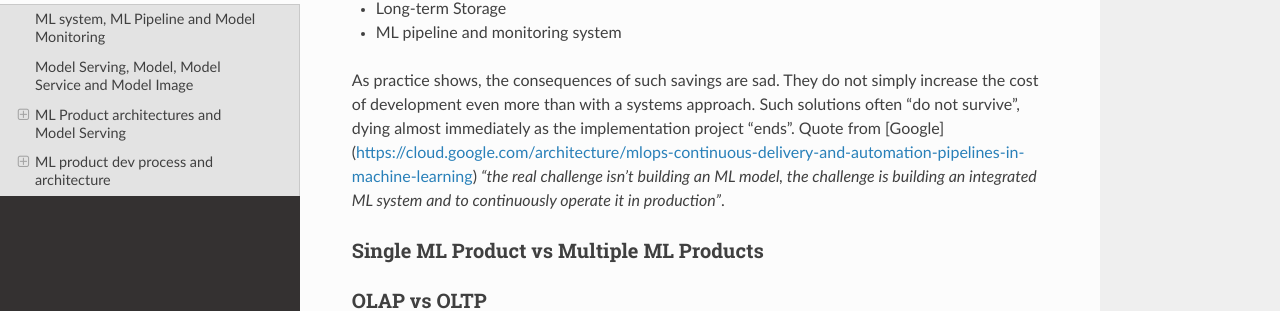
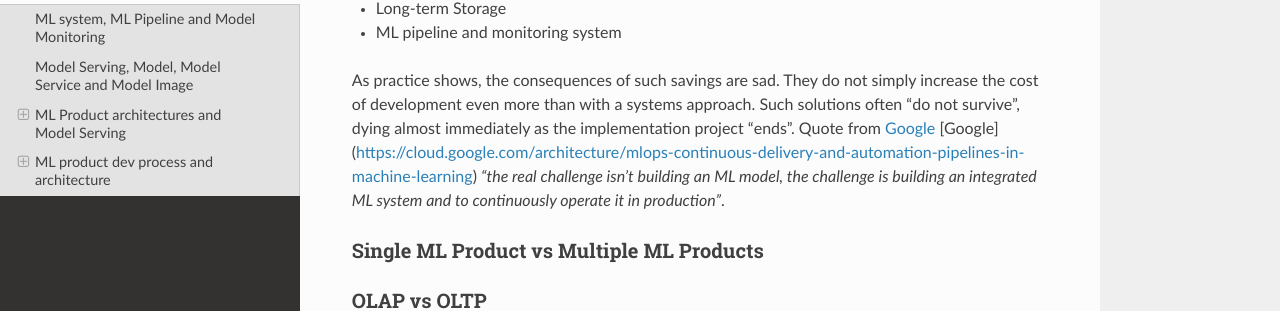
Before and after one commit to 4-DS/SinaraML-Def-Guide, a Sphinx documentation site: the page built from docs/source/concepts.rst, in a window 1280 px wide and 900 px high, scrolled down 10687 px. Shown: the part 187-498 px from the top of the window. Built offline with Sphinx 7.4.7 and the Read the Docs theme 2.0.0, drawn with Linux system fonts in a browser that asks for light colours.

Commit message:
Update concepts.rst

```diff
--- a/docs/source/concepts.rst
+++ b/docs/source/concepts.rst
@@ -191,7 +191,8 @@
 - Long-term Storage
 - ML pipeline and monitoring system
 
-As practice shows, the consequences of such savings are sad. They do not simply increase the cost of development even more than with a systems approach. Such solutions often  “do not survive”, dying almost immediately as the implementation project “ends”. Quote from [Google](https://cloud.google.com/architecture/mlops-continuous-delivery-and-automation-pipelines-in-machine-learning) *"the real challenge isn't building an ML model, the challenge is building an integrated ML system and to continuously operate it in production"*.
+As practice shows, the consequences of such savings are sad. They do not simply increase the cost of development even more than with a systems approach. Such solutions often  “do not survive”, dying almost immediately as the implementation project “ends”. Quote from `Google <https://cloud.google.com/architecture/mlops-continuous-delivery-and-automation-pipelines-in-machine-learning>`_ [Google](https://cloud.google.com/architecture/mlops-continuous-delivery-and-automation-pipelines-in-machine-learning) *"the real challenge isn't building an ML model, the challenge is building an integrated ML system and to continuously operate it in production"*.
+
 
 Single ML Product vs Multiple ML Products
 =====================================
```
